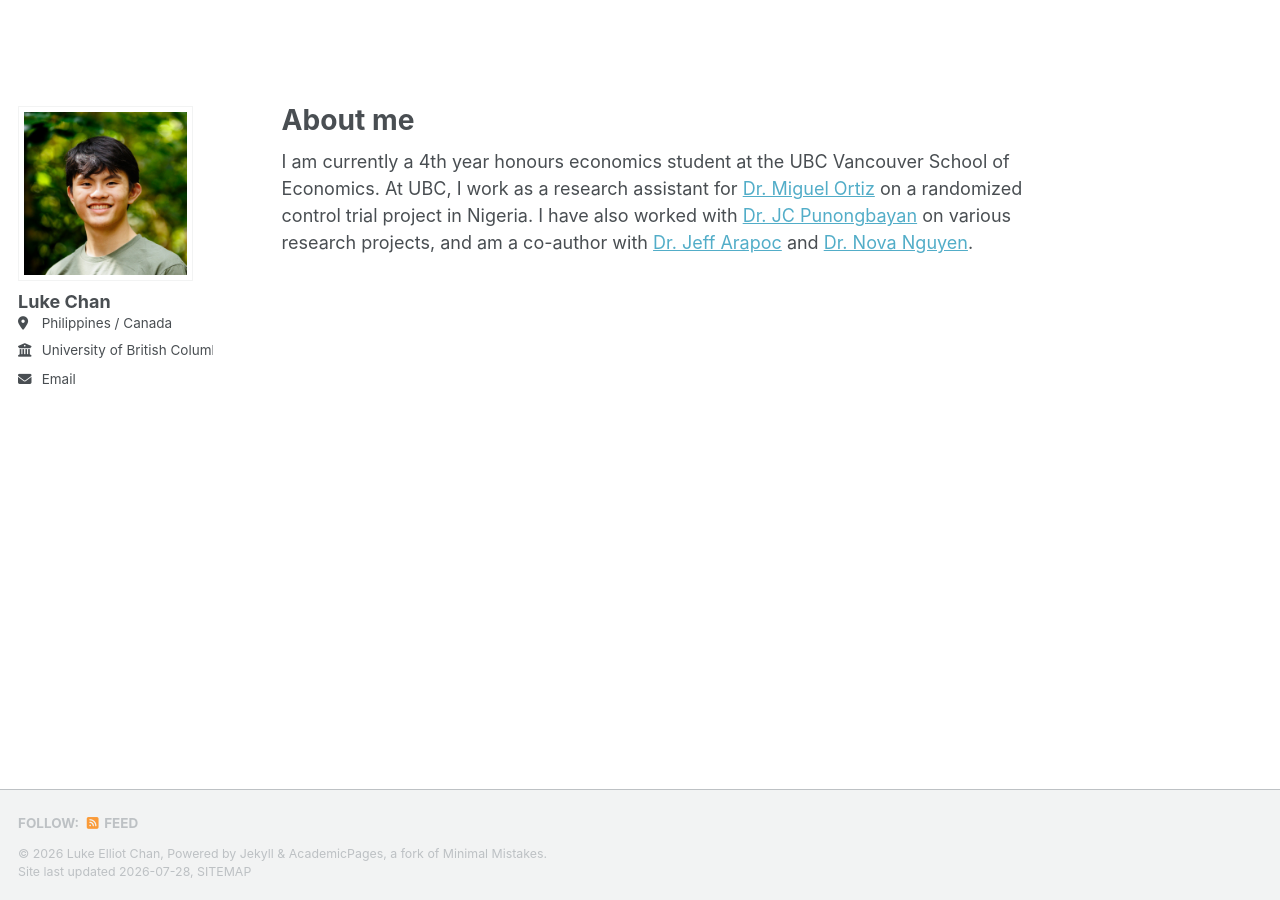
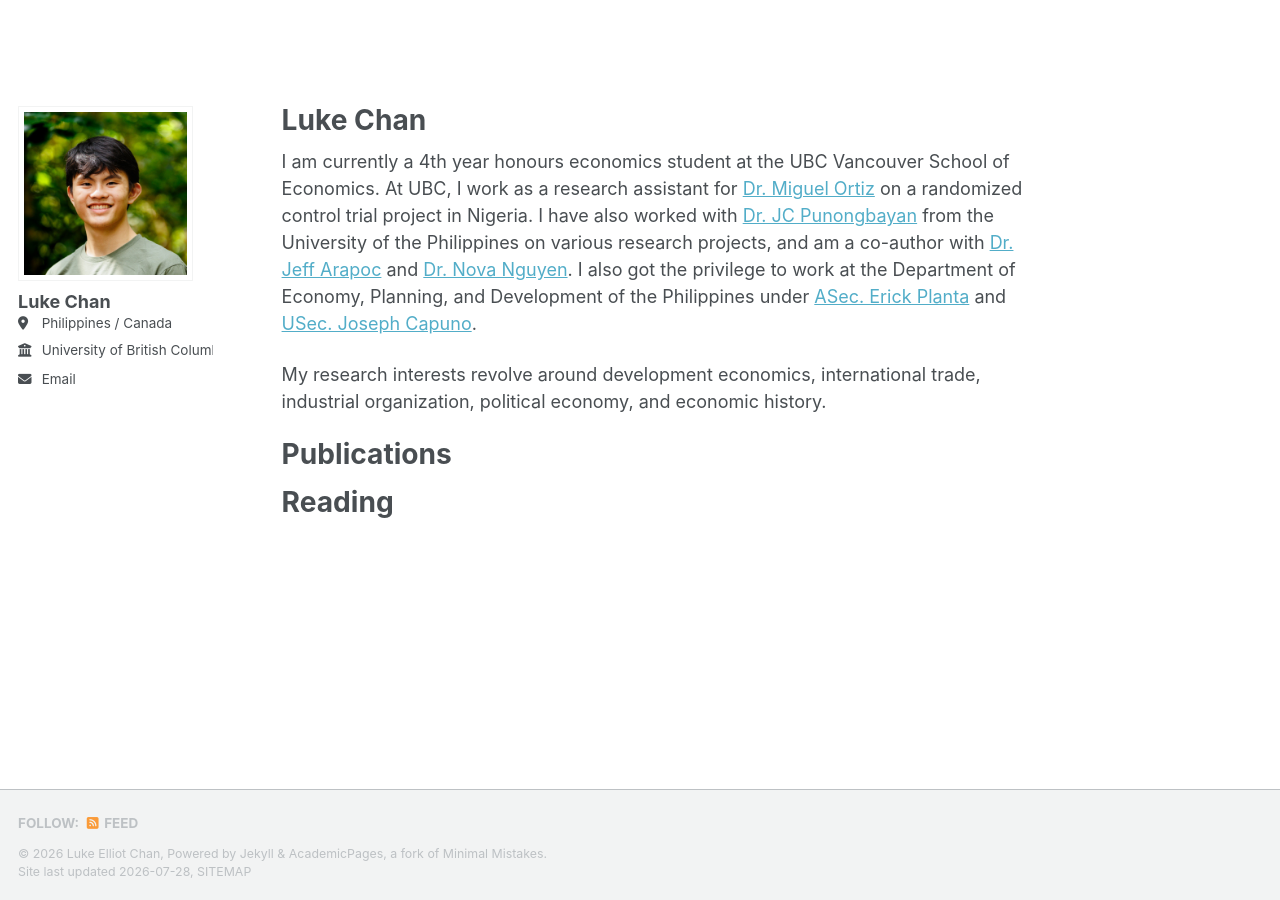
Before and after one commit to lukeelliotchan/lukeelliotchan.github.io, a Jekyll site: the page built from _pages/about.md, in a window 1280 px wide. Built offline with Jekyll 4.4.1, drawn with Linux system fonts in a browser that asks for light colours; a style sheet for code colours, icons or effects is not loaded.

Commit message:
Update about.md
Added additional information about previous work

```diff
--- a/_pages/about.md
+++ b/_pages/about.md
@@ -1,9 +1,14 @@
 ---
 permalink: /
-title: "About me"
+title: "Luke Chan"
 author_profile: true
 redirect_from:
   - /about/
   - /about.html
 ---
-I am currently a 4th year honours economics student at the UBC Vancouver School of Economics. At UBC, I work as a research assistant for [Dr. Miguel Ortiz](https://miguelortizp.github.io/) on a randomized control trial project in Nigeria. I have also worked with [Dr. JC Punongbayan](https://jcpunongbayan.com/) on various research projects, and am a co-author with [Dr. Jeff Arapoc](https://cem.uplb.edu.ph/personnel/arapoc-jefferson-a/) and [Dr. Nova Nguyen](https://cem.uplb.edu.ph/personnel/nguyen-ma-nova/).
+I am currently a 4th year honours economics student at the UBC Vancouver School of Economics. At UBC, I work as a research assistant for [Dr. Miguel Ortiz](https://miguelortizp.github.io/) on a randomized control trial project in Nigeria. I have also worked with [Dr. JC Punongbayan](https://jcpunongbayan.com/) from the University of the Philippines on various research projects, and am a co-author with [Dr. Jeff Arapoc](https://cem.uplb.edu.ph/personnel/arapoc-jefferson-a/) and [Dr. Nova Nguyen](https://cem.uplb.edu.ph/personnel/nguyen-ma-nova/). I also got the privilege to work at the Department of Economy, Planning, and Development of the Philippines under [ASec. Erick Planta](https://www.oecd-events.org/e/cop28/speaker/6d2f1065-c587-ee11-8923-6045bd8eadf6/roderick-m-planta) and [USec. Joseph Capuno](https://econ.upd.edu.ph/joseph-j-capuno-phd/).
+
+My research interests revolve around development economics, international trade, industrial organization, political economy, and economic history.
+
+# Publications
+# Reading
```
